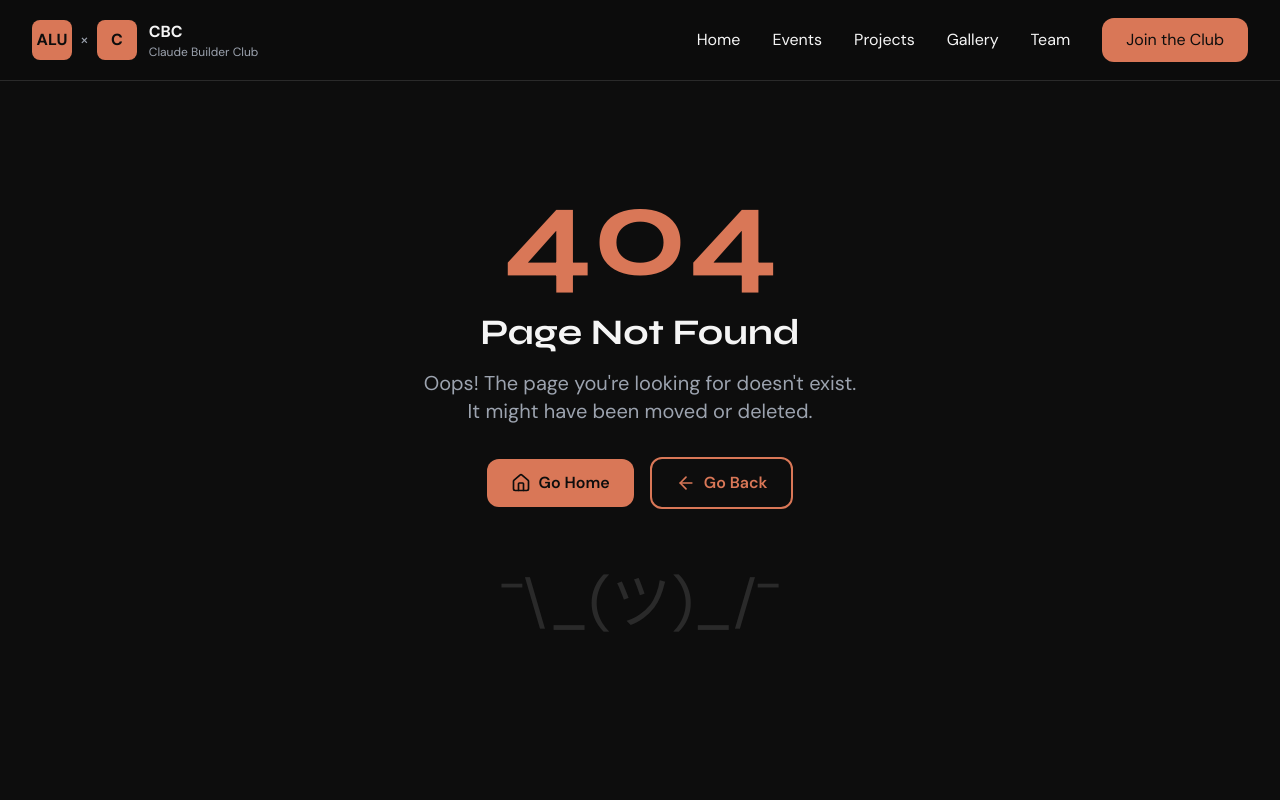
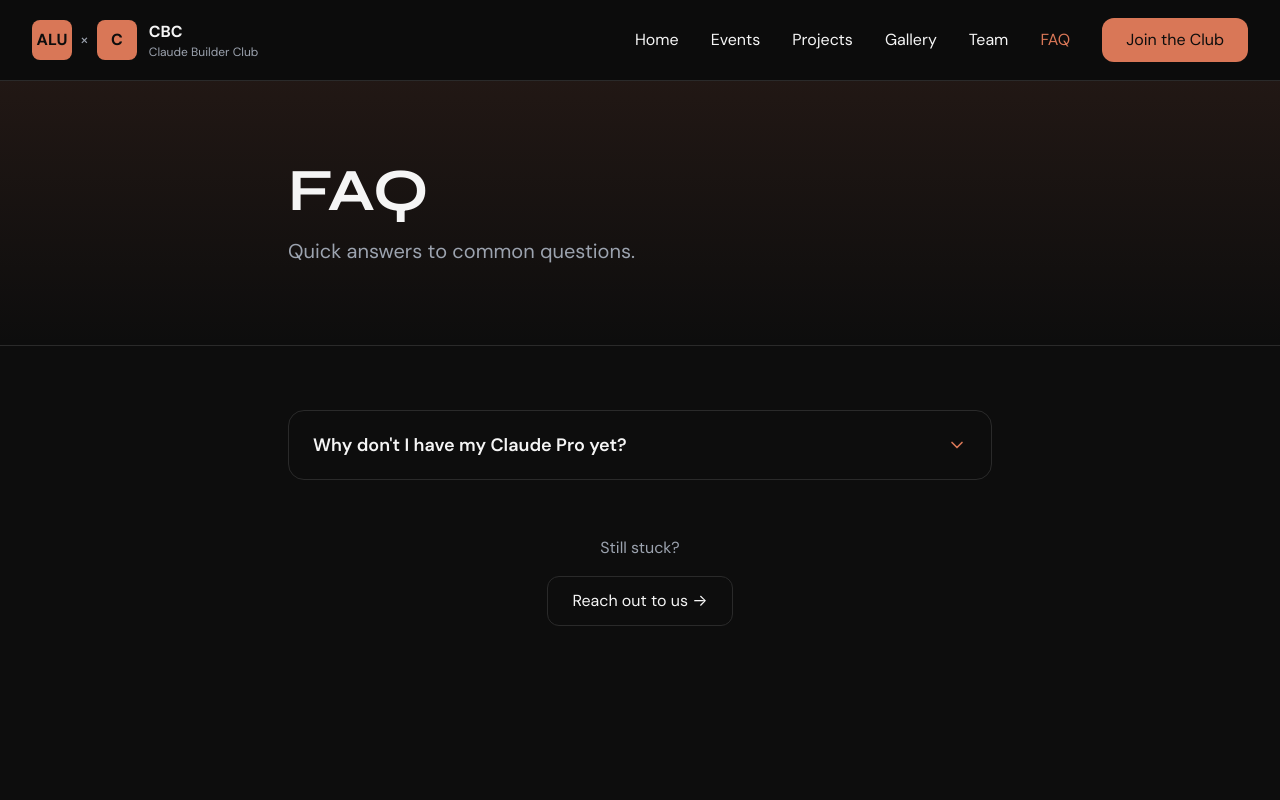
Before and after one commit to Claude-Builder-Club-ALU/cbc-website, a React (Vite) app: page /faq in a window 1280 px wide. Shown: the top 800 px of the page. Built offline with nearby package versions, Linux system fonts and the light colour scheme.

Commit message:
feat: add FAQ page and update navigation links to include it

```diff
--- a/src/app/components/Navbar.tsx
+++ b/src/app/components/Navbar.tsx
@@ -12,6 +12,7 @@ export function Navbar() {
     { name: "Projects", path: "/projects" },
     { name: "Gallery", path: "/gallery" },
     { name: "Team", path: "/team" },
+    { name: "FAQ", path: "/faq" },
   ];
 
   const isActive = (path: string) => {
@@ -57,12 +58,14 @@ export function Navbar() {
                 {link.name}
               </Link>
             ))}
-            <Link
-              to="/projects"
+            <a
+              href="https://www.jotform.com/253555944387168"
+              target="_blank"
+              rel="noopener noreferrer"
               className="bg-[#D97757] text-[#0D0D0D] px-6 py-2.5 rounded-xl hover:bg-[#E08967] transition-all hover:shadow-lg hover:shadow-[#D97757]/20"
             >
               Join the Club
-            </Link>
+            </a>
           </div>
 
           {/* Mobile Menu Button */}
@@ -94,13 +97,15 @@ export function Navbar() {
                 {link.name}
               </Link>
             ))}
-            <Link
-              to="/projects"
+            <a
+              href="https://www.jotform.com/253555944387168"
+              target="_blank"
+              rel="noopener noreferrer"
               onClick={() => setMobileMenuOpen(false)}
               className="block text-center bg-[#D97757] text-[#0D0D0D] px-6 py-2.5 rounded-xl hover:bg-[#E08967] transition-all"
             >
               Join the Club
-            </Link>
+            </a>
           </div>
         </div>
       )}
--- /dev/null
+++ b/src/app/pages/FAQ.tsx
@@ -0,0 +1,133 @@
+import { useState } from "react";
+import { ChevronDown } from "lucide-react";
+
+const JOTFORM = "https://www.jotform.com/253555944387168";
+
+// ─────────────────────────────────────────────────────────────────────────────
+// FAQ DATA — add new questions here as needed
+// ─────────────────────────────────────────────────────────────────────────────
+const faqs = [
+  {
+    q: "Why don't I have my Claude Pro yet?",
+    a: (
+      <div className="space-y-4 text-[#9CA3AF]">
+        <p>Two things to check:</p>
+        <ol className="space-y-4 list-none">
+          <li className="flex gap-3">
+            <span className="text-[#D97757] font-bold shrink-0">1.</span>
+            <div>
+              <strong className="text-[#F5F5F5]">You're officially registered.</strong>{" "}
+              Perks only go to registered members — if you skipped the sign-up form,
+              that's likely why.{" "}
+              <a
+                href={JOTFORM}
+                target="_blank"
+                rel="noopener noreferrer"
+                className="text-[#D97757] hover:underline"
+              >
+                Register here →
+              </a>
+            </div>
+          </li>
+          <li className="flex gap-3">
+            <span className="text-[#D97757] font-bold shrink-0">2.</span>
+            <div>
+              <strong className="text-[#F5F5F5]">You submitted the correct Org ID at check-in.</strong>{" "}
+              There are two places to find your Org ID and they are{" "}
+              <em>not</em> the same:
+              <ul className="mt-3 space-y-2">
+                <li className="flex items-center gap-2">
+                  <span className="text-green-400 font-bold">✓</span>
+                  <span>
+                    <code className="text-[#F5F5F5] bg-[#0D0D0D] px-1.5 py-0.5 rounded text-sm">
+                      platform.claude.com
+                    </code>{" "}
+                    — this is the correct one
+                  </span>
+                </li>
+                <li className="flex items-center gap-2">
+                  <span className="text-red-400 font-bold">✗</span>
+                  <span>
+                    <code className="text-[#F5F5F5] bg-[#0D0D0D] px-1.5 py-0.5 rounded text-sm">
+                      claude.ai
+                    </code>{" "}
+                    — this won't work
+                  </span>
+                </li>
+              </ul>
+            </div>
+          </li>
+        </ol>
+      </div>
+    ),
+  },
+  // Add more FAQs below:
+  // { q: "How do I...", a: <p>...</p> },
+];
+
+// ─────────────────────────────────────────────────────────────────────────────
+
+function FAQItem({ q, a }: { q: string; a: React.ReactNode }) {
+  const [open, setOpen] = useState(false);
+
+  return (
+    <div className="border border-[#2A2A2A] rounded-2xl overflow-hidden">
+      <button
+        onClick={() => setOpen((o) => !o)}
+        className="w-full flex items-center justify-between gap-4 px-6 py-5 text-left hover:bg-[#1A1A1A] transition-colors"
+      >
+        <span className="font-semibold text-lg">{q}</span>
+        <ChevronDown
+          size={20}
+          className={`shrink-0 text-[#D97757] transition-transform duration-200 ${
+            open ? "rotate-180" : ""
+          }`}
+        />
+      </button>
+
+      {open && (
+        <div className="px-6 pb-6 pt-1 border-t border-[#2A2A2A] bg-[#1A1A1A]/50">
+          {a}
+        </div>
+      )}
+    </div>
+  );
+}
+
+// ─────────────────────────────────────────────────────────────────────────────
+
+export function FAQ() {
+  return (
+    <div className="min-h-screen">
+      {/* ── Hero ── */}
+      <section className="bg-gradient-to-b from-[#D97757]/10 to-transparent py-20 border-b border-[#2A2A2A]">
+        <div className="max-w-3xl mx-auto px-4 sm:px-6 lg:px-8">
+          <h1 className="text-5xl md:text-6xl font-bold mb-4">FAQ</h1>
+          <p className="text-xl text-[#9CA3AF]">
+            Quick answers to common questions.
+          </p>
+        </div>
+      </section>
+
+      {/* ── Questions ── */}
+      <section className="py-16 max-w-3xl mx-auto px-4 sm:px-6 lg:px-8">
+        <div className="space-y-3">
+          {faqs.map((item) => (
+            <FAQItem key={item.q} {...item} />
+          ))}
+        </div>
+
+        {/* Still stuck? */}
+        <div className="mt-14 text-center">
+          <p className="text-[#9CA3AF] mb-4">Still stuck?</p>
+          <a
+            href="mailto:cbc@alueducation.com"
+            className="inline-block border border-[#2A2A2A] text-[#F5F5F5] px-6 py-3 rounded-xl hover:border-[#D97757] hover:text-[#D97757] transition-all"
+          >
+            Reach out to us →
+          </a>
+        </div>
+      </section>
+    </div>
+  );
+}
--- a/src/app/pages/Home.tsx
+++ b/src/app/pages/Home.tsx
@@ -89,13 +89,15 @@ END:VCALENDAR`;
 
           {/* CTAs */}
           <div className="flex flex-col sm:flex-row items-center justify-center gap-4">
-            <Link
-              to="/projects"
+            <a
+              href="https://www.jotform.com/253555944387168"
+              target="_blank"
+              rel="noopener noreferrer"
               className="bg-[#D97757] text-[#0D0D0D] px-8 py-4 rounded-xl font-semibold hover:bg-[#E08967] transition-all hover:shadow-lg hover:shadow-[#D97757]/30 flex items-center gap-2 w-full sm:w-auto justify-center"
             >
               Join Us
               <ArrowRight size={20} />
-            </Link>
+            </a>
             <Link
               to="/projects"
               className="border-2 border-[#D97757] text-[#D97757] px-8 py-4 rounded-xl font-semibold hover:bg-[#D97757] hover:text-[#0D0D0D] transition-all flex items-center gap-2 w-full sm:w-auto justify-center"
--- a/src/app/routes.tsx
+++ b/src/app/routes.tsx
@@ -5,6 +5,7 @@ import { Events } from "./pages/Events";
 import { Projects } from "./pages/Projects";
 import { Gallery } from "./pages/Gallery";
 import { Team } from "./pages/Team";
+import { FAQ } from "./pages/FAQ";
 import { NotFound } from "./pages/NotFound";
 
 export const router = createBrowserRouter([
@@ -17,6 +18,7 @@ export const router = createBrowserRouter([
       { path: "projects", Component: Projects },
       { path: "gallery", Component: Gallery },
       { path: "team", Component: Team },
+      { path: "faq", Component: FAQ },
       { path: "*", Component: NotFound },
     ],
   },
```
